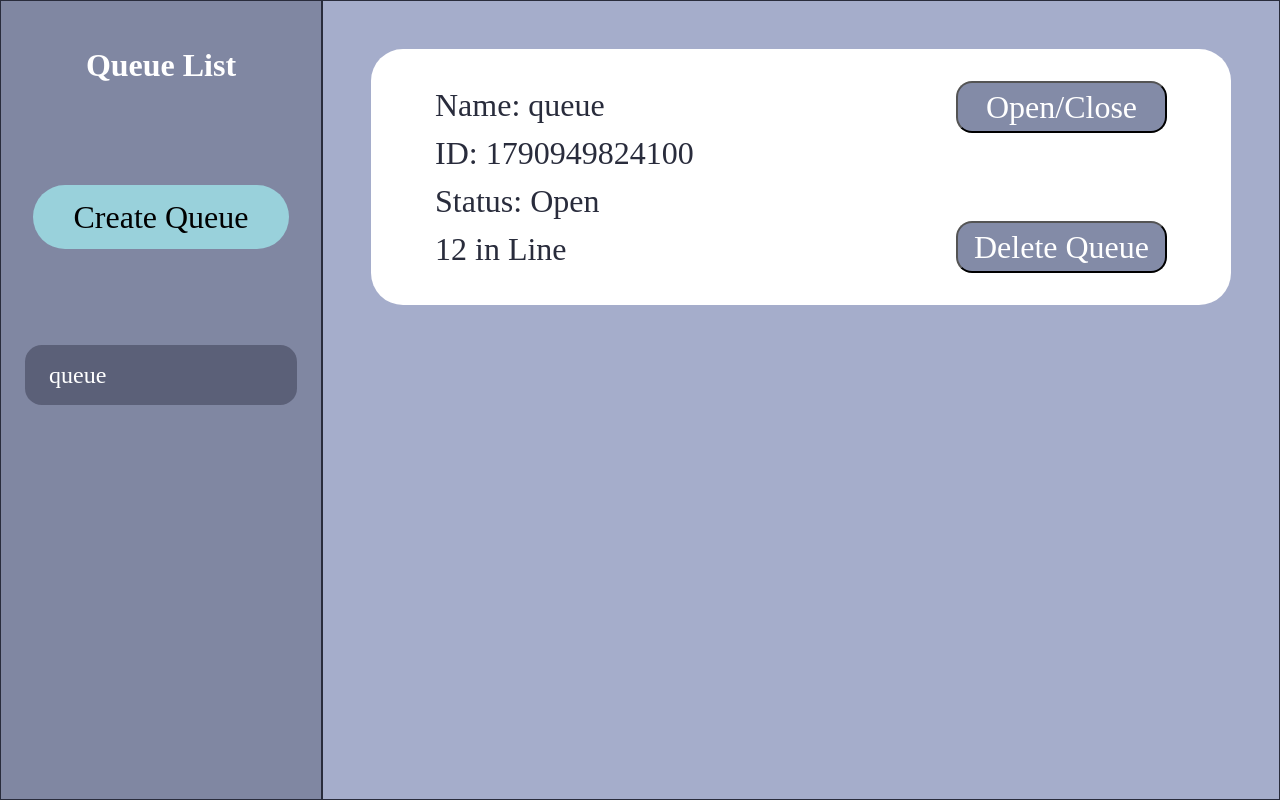
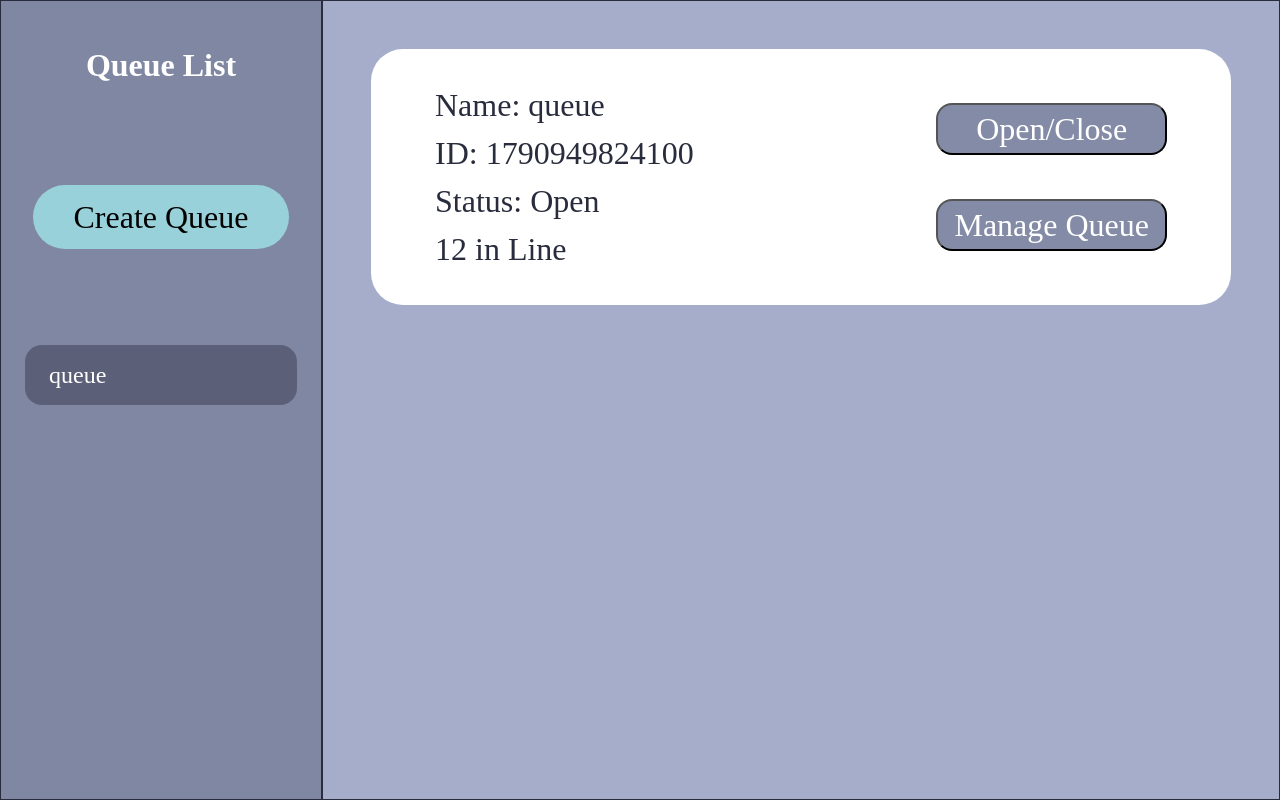
Before and after one commit to sebvu/COSC-4353-F26-Group-1, a Next.js app: page /admin-dashboard in a window 1280 px wide. Both pictures are taken after a click on the button "Create Queue". Built offline with nearby package versions, Linux system fonts and the light colour scheme.

Commit message:
Restructure code into components

```diff
--- a/app/admin-dashboard/page.tsx
+++ b/app/admin-dashboard/page.tsx
@@ -21,6 +21,9 @@ class Queue {
 export default function Page() {
   const [queues, setQueues] = useState<Queue[]>([]);
 
+  let isHome = false;
+  let currQueue = queues.at(0);
+
   function createQueue () {
     const newQueue = new Queue(Date.now(), "queue", 12);
 
@@ -38,10 +41,8 @@ export default function Page() {
     queue.open = (queue.open ? false : true);
   }
 
-
+  function QueueList() {
     return (
-    // must always return a root!
-    <div className={styles.main}>
       <div className={styles.queueListContainer}>
           <h1>Queue List</h1>
           <button onClick={createQueue} className={styles.createQueueButton}>
@@ -55,6 +56,11 @@ export default function Page() {
             ))}
           </ul>
       </div>
+    )
+  }
+
+  function Panel() {
+    return (
       <div className={styles.mainContent}>
           <ul className={styles.queuePanel}>
             {queues.map((queue) => (
@@ -68,12 +74,25 @@ export default function Page() {
 
                 <div className={styles.panelItemButtons}>
                   <button onClick={() => updateQueueStatus(queue)}>Open/Close</button>
-                <button onClick={() => deleteQueue(queue.id)}>Delete Queue</button>
+                  <button>Manage Queue</button>
                 </div>
               </li>
             ))}
           </ul>
         </div>
+    )
+  }
+
+  function ManageQueue(queue: Queue) {
+
+  }
+
+  return (
+    // must always return a root!
+    <div className={styles.main}>
+      <QueueList/>
+
+      <Panel/>
     </div>
   );
 }
--- a/app/ui/admin-dashboard/admin-dashboard.module.css
+++ b/app/ui/admin-dashboard/admin-dashboard.module.css
@@ -100,7 +100,7 @@ body {
 .panelItemButtons {
   display: flex;
   flex-direction: column;
-  justify-content: space-between;
+  justify-content: space-around;
 }
 
 .panelItemButtons button {
```
Lines whose indentation alone changed are shown as unchanged.
